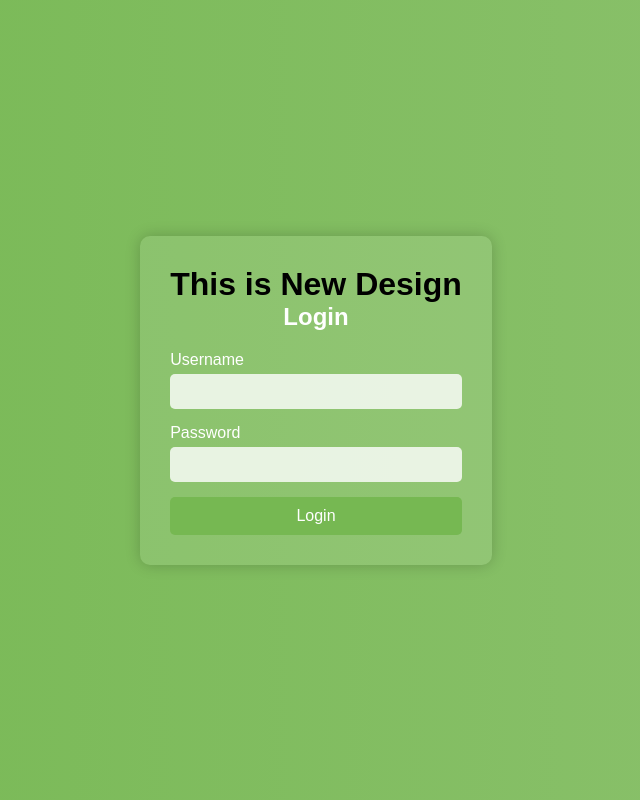
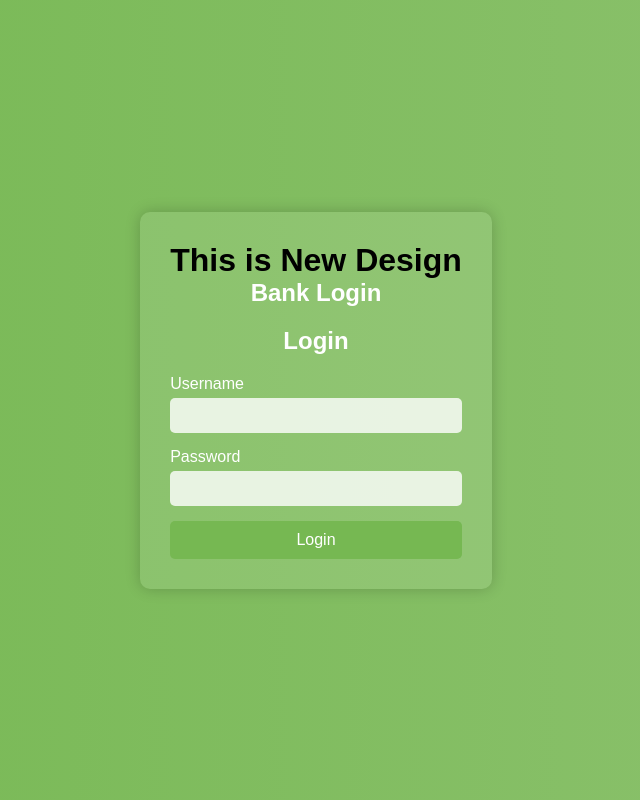
Before and after one commit to kabir242/myrepo, a plain HTML site: page index.html in a window 1280 px wide. Shown: the whole page, without its empty margins (324-964 px from the left). Drawn offline with Linux system fonts and the light colour scheme.

Commit message:
Added Heading Line

```diff
--- a/index.html
+++ b/index.html
@@ -22,6 +22,7 @@
     <div class="login-container">
         <form class="login-form">
             <h1>This is New Design</h1>
+            <h2>Bank Login</h2>
             <h2>Login</h2>
             <div class="input-group">
                 <label for="username">Username</label>
```
